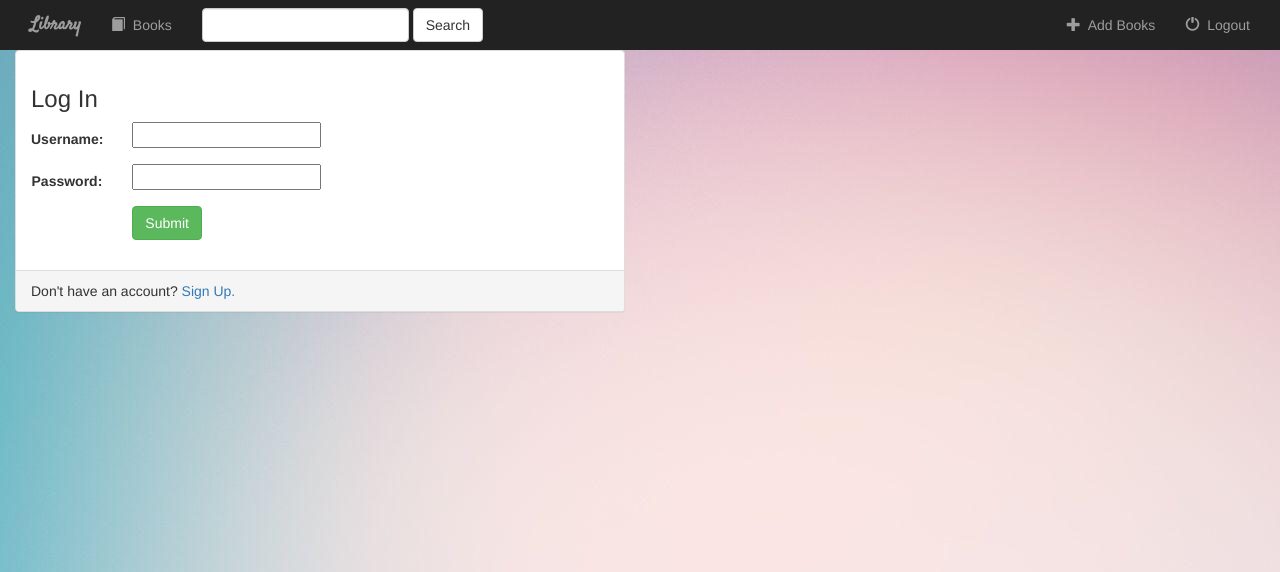
After one commit to Kartik-57/DevCLub-Recruitment-Assignment, a Django app: template PartI/LibrarySystem/Books/templates/books/login.html in a window 1280 px wide. The commit adds this page. Shown: the top 572 px of the page. Run offline with Django 3.2, Linux system fonts and the light colour scheme; the template is opened without the code that fills it, so the values that code supplies are empty; some libraries are stand-ins or nearby versions.

Commit message:
login page added

```diff
--- /dev/null
+++ b/PartI/LibrarySystem/Books/templates/books/login.html
@@ -0,0 +1,49 @@
+{% extends 'books/base.html' %}
+
+{% block body %}
+
+<div class="container-fluid">
+
+    <div class="row">
+        <div class="col-sm-12 col-md-6">
+            <div class="panel panel-default">
+                <div class="panel-body">
+                    <h3>Log In</h3>
+                    {% if error_message %}
+                        <p><strong>{{ error_message }}</strong></p>
+                    {% endif %}
+                    <form class="form-horizontal" role="form" action="{% url 'books:login'%}" method="post" enctype="multipart/form-data">
+                        {% csrf_token %}
+                        <div class="form-group">
+                            <label class="control-label col-sm-2" for="id_username">
+                                Username:
+                            </label>
+                            <div class="col-sm-10">
+                                <input id="id_username" maxlength="30" name="username" type="text">
+                            </div>
+                        </div>
+                        <div class="form-group">
+                            <label class="control-label col-sm-2" for="id_password">
+                                Password:
+                            </label>
+                            <div class="col-sm-10">
+                                <input id="id_password" maxlength="30" name="password" type="password">
+                            </div>
+                        </div>
+                        <div class="form-group">
+                            <div class="col-sm-offset-2 col-sm-10">
+                                <button type="submit" class="btn btn-success">Submit</button>
+                            </div>
+                        </div>
+                    </form>
+                </div>
+                <div class="panel-footer">
+                    Don't have an account? <a href="{% url 'books:signup' %}">Sign Up.</a>
+                </div>
+            </div>
+        </div>
+    </div>
+
+</div>
+
+{% endblock %}
--- a/PartI/LibrarySystem/Books/templates/books/registration_form.html
+++ b/PartI/LibrarySystem/Books/templates/books/registration_form.html
@@ -10,7 +10,7 @@
             <div class="panel panel-default">
                 <div class="panel-body">
 
-                    <h3>Create a New Account</h3>
+                    <h3>Create a New Account</h3><br>
                     <form class="form-horizontal" action="" method="post" enctype="multipart/form-data">
                         {% csrf_token %}
                         {% include 'books/form-template.html' %}
@@ -18,6 +18,9 @@
                             <button type="submit" class="btn btn-success">Submit</button>
                         </div>
                     </form>
+                </div>
+                <div class="panel-footer">
+                    Already have an account? <a href="{% url 'books:login' %}">Sign In</a>
                 </div>
             </div>
         </div>
--- a/PartI/LibrarySystem/Books/urls.py
+++ b/PartI/LibrarySystem/Books/urls.py
@@ -6,7 +6,8 @@ app_name = 'books'
 
 urlpatterns = [
     url(r'^$', views.IndexView.as_view(), name='index'),
-    url(r'^signup/$', views.UserFormView.as_view(), name='signup'),
+    url(r'^signup/$', views.SignUp, name='signup'),
+    url(r'^login/$', views.Login, name='login'),
     url(r'^(?P<pk>[0-9]+)/$', views.DetailView.as_view(), name='detail'),
     url(r'books/add/$', views.BookCreate.as_view(), name='book-add'),
     url(r'books/(?P<pk>[0-9]+)/$', views.BookUpdate.as_view(), name='book-update'),
--- a/PartI/LibrarySystem/LibrarySystem/urls.py
+++ b/PartI/LibrarySystem/LibrarySystem/urls.py
@@ -23,8 +23,8 @@ from books import views
 urlpatterns = [
     path('admin/', admin.site.urls),
     url(r'^books/', include('books.urls')),
-    url(r'^signup/$', views.UserFormView.as_view(), name='signup'),
-    url(r'^$', views.UserFormView.as_view(), name='signup'),
+    url(r'^signup/$', views.SignUp, name='signup'),
+    url(r'^$', views.Login, name='signup'),
 ]
 
 if settings.DEBUG:
```
Also changed, not shown: PartI/LibrarySystem/Books/views.py (+35 -29 lines), PartI/LibrarySystem/db.sqlite3, PartI/LibrarySystem/media/book_im.jfif (added).
